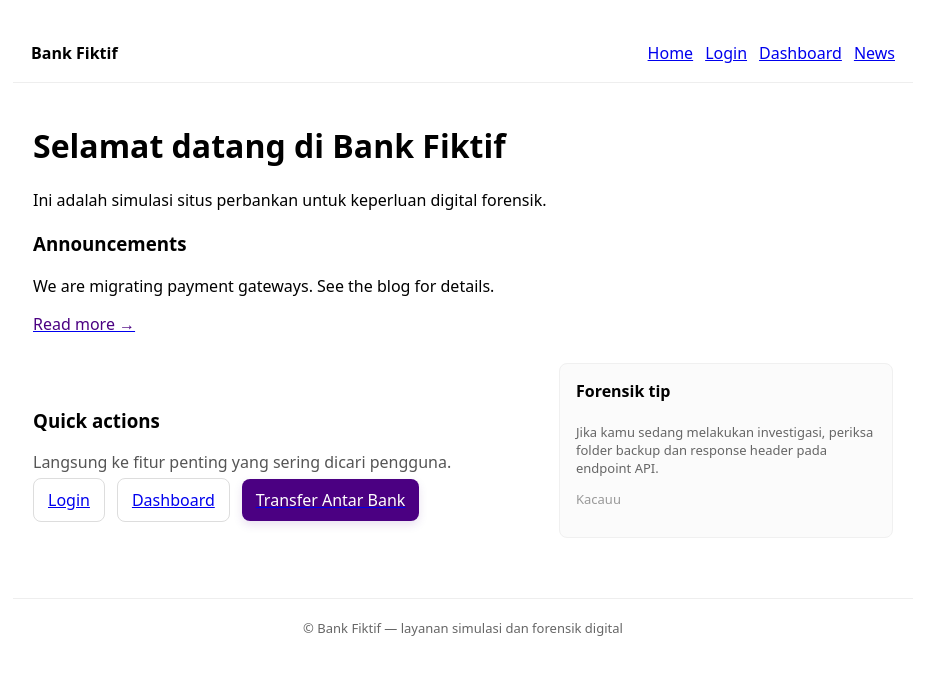
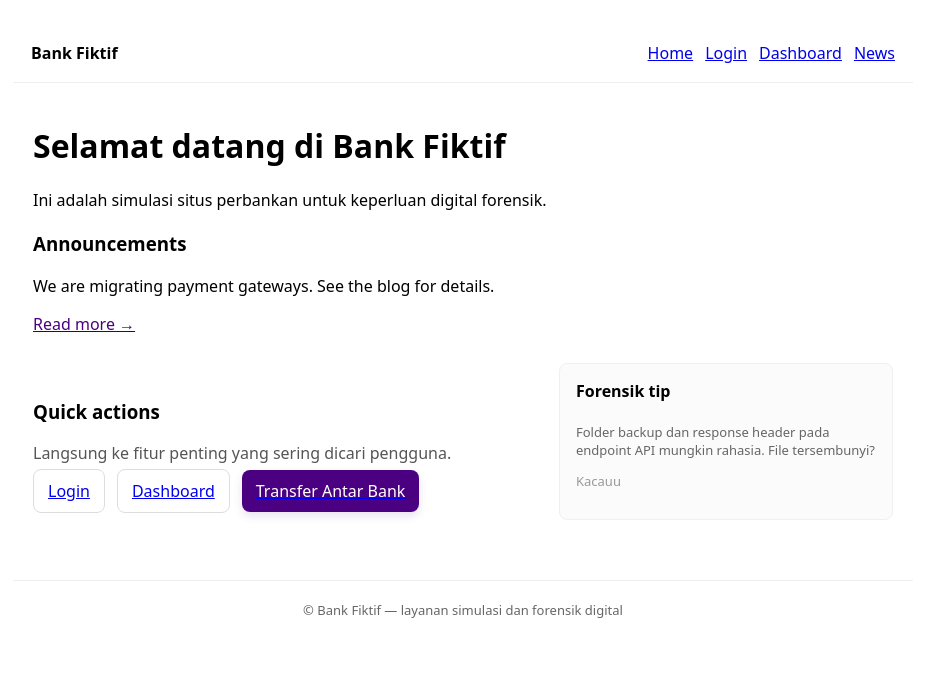
Before and after one commit to Poetr123/webpuzzle, a Next.js app: page / in a window 1280 px wide. Shown: the top 674 px of the page, without its empty margins (177-1103 px from the left). Built offline with nearby package versions, Linux system fonts and the light colour scheme.

Commit message:
Ganti hint

```diff
--- a/pages/index.js
+++ b/pages/index.js
@@ -55,7 +55,7 @@ export default function Home(){
 
           <aside style={{width:300, padding:16, border:'1px solid #f0f0f0', borderRadius:8, background:'#fbfbfb'}}>
             <h4 style={{marginTop:0}}>Forensik tip</h4>
-            <p style={{fontSize:13, color:'#666'}}>Jika kamu sedang melakukan investigasi, periksa folder backup dan response header pada endpoint API.</p>
+            <p style={{fontSize:13, color:'#666'}}>Folder backup dan response header pada endpoint API mungkin rahasia. File tersembunyi?</p>
             <p style={{fontSize:13, color:'#999', marginTop:6}}>Kacauu</p>
           </aside>
         </section>
```
